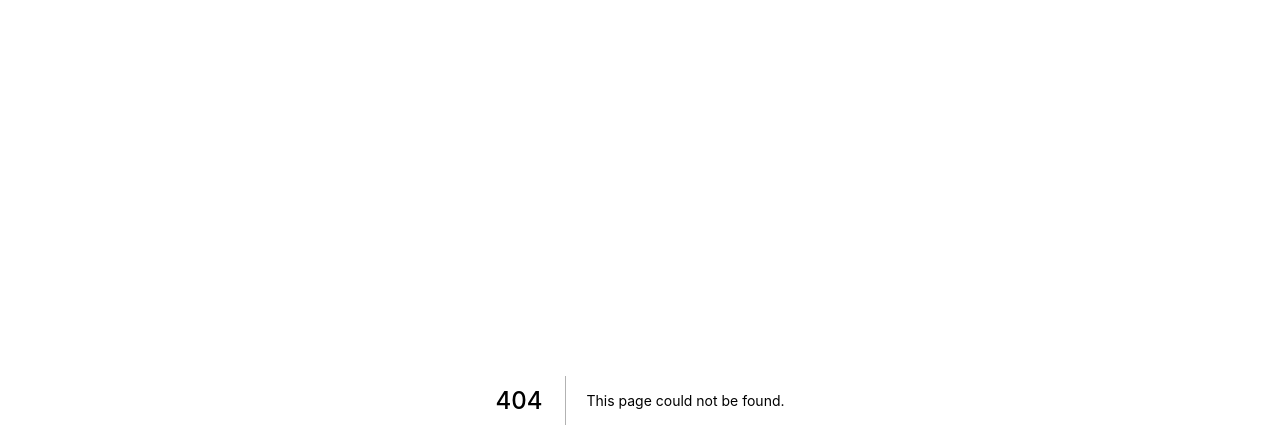
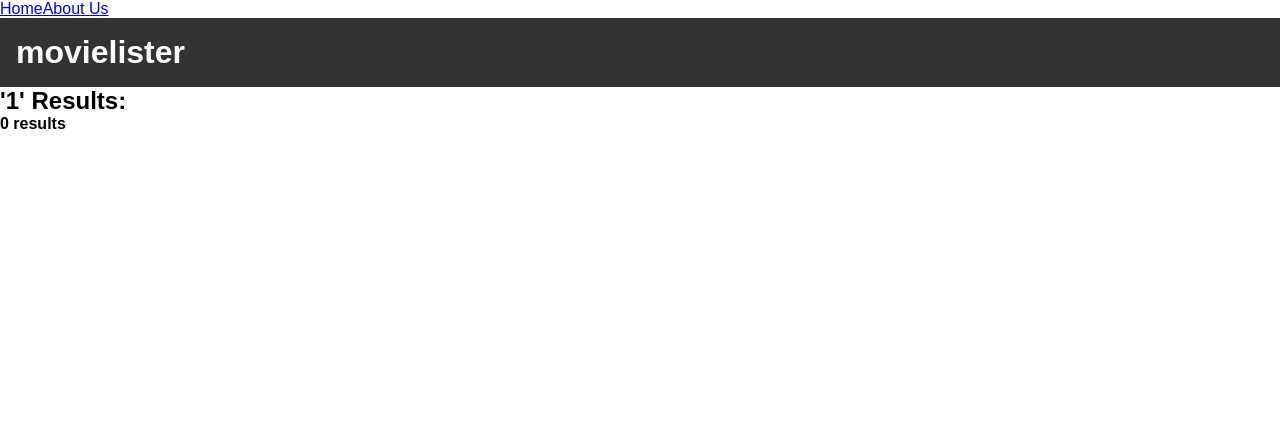
Before and after one commit to diegoromerodev/themovielister, a Next.js app: page /movies/1 in a window 1280 px wide. Before the commit this address had no page. Shown: the top 448 px of the page. Built offline with nearby package versions, Linux system fonts and the light colour scheme.

Commit message:
dynamic routing

```diff
--- a/pages/about.js
+++ b/pages/about.js
@@ -1,5 +1,6 @@
 import Image from "next/image";
 import Link from "next/link";
+import styles from "../index.module.scss"
 
 function About() {
   return (
@@ -10,6 +11,7 @@ function About() {
             </Link>
         </nav>
         <div>
+            <h1 className={styles.mainHeader}>movielister</h1>
             <h1>about us</h1>
             <Image src="/peepo.gif" alt="Dancing peepo" width={60} height={60} />
         </div>
--- /dev/null
+++ b/pages/movies/[movieId].js
@@ -0,0 +1,26 @@
+import Link from "next/link";
+import { useRouter } from "next/router";
+import styles from "../../index.module.scss"
+
+const SingleMovie = () => {
+    const {query} = useRouter();
+    return (
+        <>
+          <nav>
+              <Link href="/">
+                  <a>Home</a>
+              </Link>
+              <Link href="/about">
+                  <a>About Us</a>
+              </Link>
+          </nav>
+          <div>
+              <h1 className={styles.mainHeader}>movielister</h1>
+              <h2>'{query.movieId}' Results:</h2>
+              <h4>0 results</h4>
+          </div>
+        </>
+    );
+}
+
+export default SingleMovie
```
